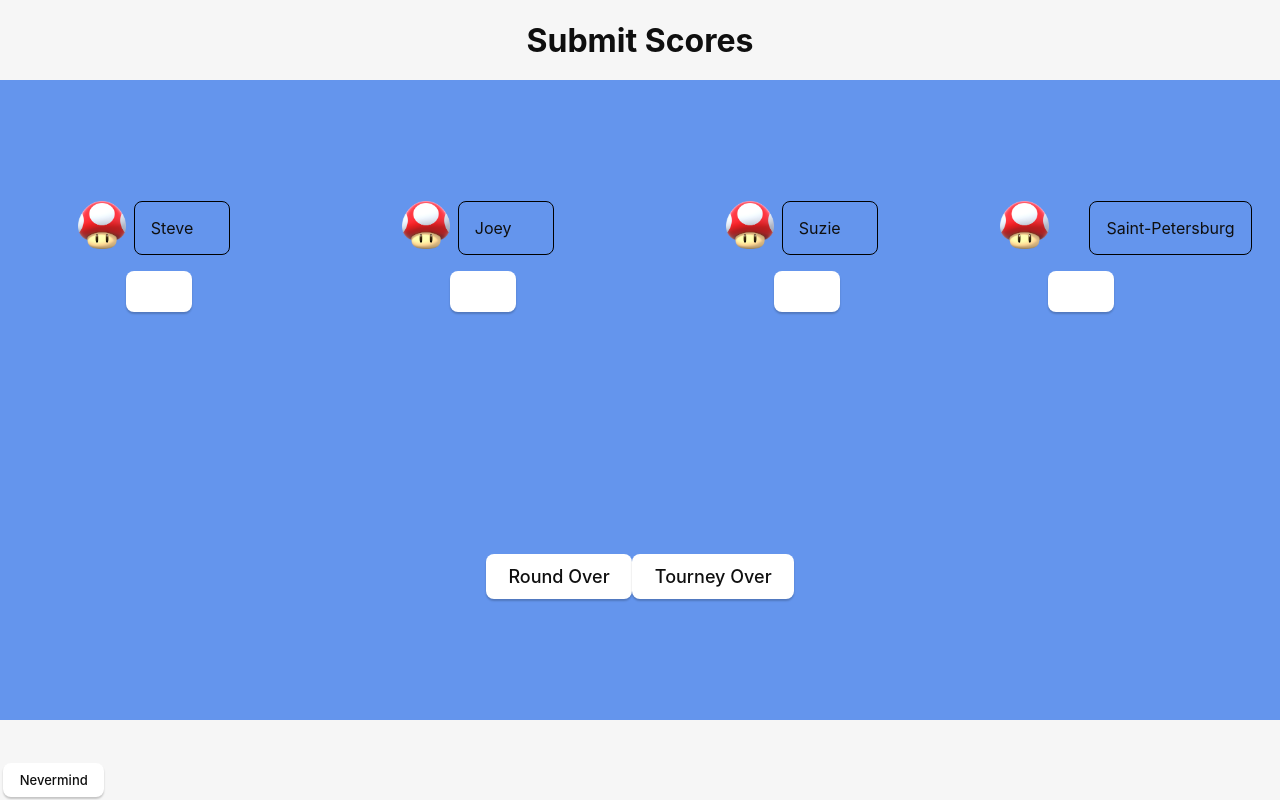
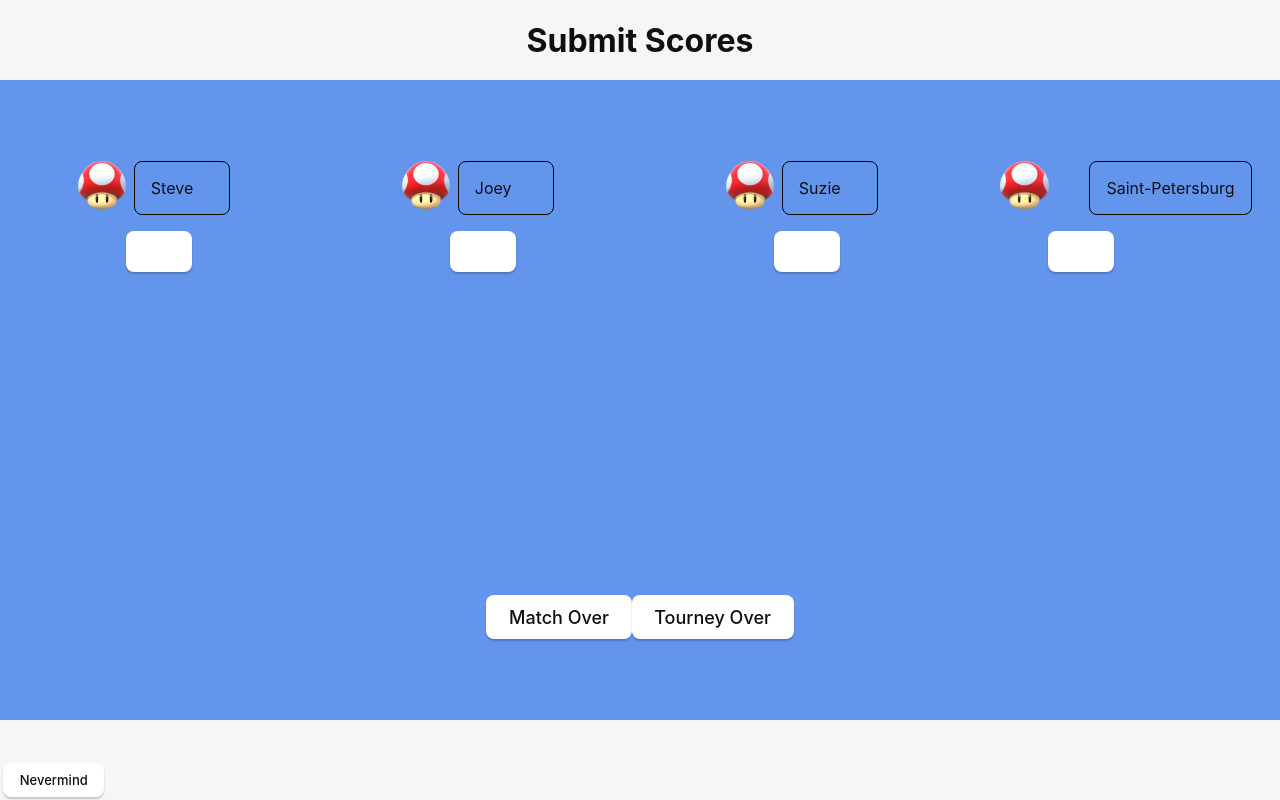
Before and after one commit to karakune/willy-wars, a React (Vite) app: page /SubmitScores in a window 1280 px wide. Built offline with nearby package versions, Linux system fonts and the light colour scheme.

Commit message:
Points and Willies get awarded to players after a match and leaderboard is sorted

```diff
--- a/src/Components/DongleBoard.tsx
+++ b/src/Components/DongleBoard.tsx
@@ -1,10 +1,10 @@
 import "./DongleBoard.css"
 import {Player} from "../Models/Player.tsx";
 
-function PlayerRow({player}: {player: Player}) {
+function PlayerRow({player, rank}: {player: Player, rank: number}) {
     return (
         <div className="leaderboard-row">
-            <label>{player.rank}</label>
+            <label>{rank}</label>
             <div className="leaderboard-row-player">
                 <div className="name-tag">
                     <label>{player.name ? player.name : "unnamed"}</label>
@@ -25,7 +25,7 @@ export default function DongleBoard({players}: {players: Player[]}) {
             </div>
             {/*Max 20*/}
             <div className="leaderboard-rows">
-                {players.map((p, i) => <PlayerRow key={i} player={p}/>)}
+                {players.map((p, i) => <PlayerRow key={i} player={p} rank={i+1}/>)}
                 {/*<PlayerRow player={new Player()}/>*/}
                 {/*<PlayerRow player={new Player()}/>*/}
                 {/*<PlayerRow player={new Player()}/>*/}
--- a/src/Models/Player.tsx
+++ b/src/Models/Player.tsx
@@ -2,10 +2,10 @@ import {Dispatch, SetStateAction} from "react";
 import mushroom from "../assets/Mushroom.webp";
 
 export class Player {
-    private _rank: number = 0;
     private _score: number = 0;
     public name: string = "";
     public avatar: string = mushroom;
+    public matchRank: number = 0;
 
     constructor(name?: string) {
         if (name != null) {
@@ -18,12 +18,6 @@ export class Player {
     }
     set score(value: number) {
         this._score = value;
-    }
-    get rank(): number {
-        return this._rank;
-    }
-    set rank(value: number) {
-        this._rank = value;
     }
 }
 
--- a/src/Pages/FinalResults.tsx
+++ b/src/Pages/FinalResults.tsx
@@ -50,7 +50,7 @@ export default function FinalResults(){
             let startRow = (2 + i).toString();
             rows.push(
                 <div key={i} className="leaderboard-column" style={{gridColumn: "1 / span 3", gridRowStart: startRow}}>
-                    <span style={{gridColumnStart: "1", gridRowStart: "1", display:"flex", justifyContent:"center", alignItems:"center"}}>{player.rank}</span>
+                    <span style={{gridColumnStart: "1", gridRowStart: "1", display:"flex", justifyContent:"center", alignItems:"center"}}>0</span>
                     <div style={{gridColumnStart: "2", gridRowStart: "1"}}>
                         <PlayerBadge player={player}/>
                     </div>
--- a/src/Pages/SubmitScores.css
+++ b/src/Pages/SubmitScores.css
@@ -41,3 +41,11 @@
 .name-tag-submit label {
     padding: 1em;
 }
+
+.error-messages {
+    grid-column-start: span 4;
+}
+
+.error-message {
+    color: red;
+}
--- a/src/Pages/SubmitScores.tsx
+++ b/src/Pages/SubmitScores.tsx
@@ -2,15 +2,8 @@ import "./SubmitScores.css"
 import {Link, useNavigate} from "react-router";
 import {Player} from "../Models/Player.tsx";
 import {useTourneyStore} from "../Stores/TourneyStore.tsx";
+import {useState} from "react";
 
-function PlayerEntry({player}: {player: Player}) {
-    return (
-        <div>
-            <PlayerBadge player={player}/>
-            <input className="submit-score-input" type="number" min="0" step="1"/>
-        </div>
-    )
-}
 
 function PlayerBadge({player}: {player: Player}) {
     return (
@@ -26,30 +19,47 @@ function PlayerBadge({player}: {player: Player}) {
 export default function SubmitScores(){
     const tourneyStore = useTourneyStore.getState();
     const navigate = useNavigate();
-    const roundOverPath = "/WilliesDistribution";
+    const matchOverPath = "/WilliesDistribution";
     const tourneyOverPath = "/FinalResults";
+    const [scores, setScores] = useState([0,0,0,0]);
+    const [rangeError, setRangeError] = useState(false);
+
+    function PlayerEntry({player, index}: {player: Player, index: number}) {
+        return (
+            <div>
+                <PlayerBadge player={player}/>
+                <input className="submit-score-input" type="number" min="0" max="4" step="1" onChange={(e) => {
+                    let updatedScores = scores;
+                    updatedScores[index] = Number(e.target.value);
+                    setScores(updatedScores);
+                }}/>
+            </div>
+        )
+    }
+
+    function displayErrorMessages() {
+        let errors = [];
+
+        if (rangeError) {
+            errors.push(<p className="error-message">All scores must be between 1 and 4</p>);
+        }
+
+        return (
+            <div className="error-messages">
+                {errors}
+            </div>
+        )
+    }
 
     function validateScores() : boolean {
-        // setMinPlayersError(false);
-        // setMissingNameError(false);
-        // setUniqueNamesError(false);
-        //
-        // if (players.length < 4) {
-        //     setMinPlayersError(true);
-        //     return false;
-        // }
-        //
-        // for (let player of players) {
-        //     if (!player.name) {
-        //         setMissingNameError(true);
-        //         return false;
-        //     }
-        // }
-        //
-        // if (new Set(players.map((p: Player) => p.name)).size !== players.length) {
-        //     setUniqueNamesError(true)
-        //     return false;
-        // }
+        setRangeError(false);
+
+        for (let score of scores) {
+            if (score < 1 || score > 4) {
+                setRangeError(true);
+                return false;
+            }
+        }
 
         return true;
     }
@@ -59,13 +69,20 @@ export default function SubmitScores(){
             return;
         }
 
+        let participants = tourneyStore.matchParticipants;
+        for (let i = 0; i < participants.length; i++) {
+            participants[i].matchRank = scores[i];
+        }
+
+        tourneyStore.addScores(participants);
+
         navigate(path);
     }
 
-    function DisplayContinueButton(isLastRound: boolean) {
+    function displayContinueButton(isLastRound: boolean) {
         if (!isLastRound) {
             return (
-                <button className="big-button" onClick={() => submitScores(roundOverPath)}>Round Over</button>
+                <button className="big-button" onClick={() => submitScores(matchOverPath)}>Match Over</button>
             );
         } else {
             return (
@@ -80,11 +97,12 @@ export default function SubmitScores(){
                 <h1>Submit Scores</h1>
             </div>
             <div className="main-content submit-scores">
-                {tourneyStore.matchParticipants.map((p, i) => <PlayerEntry key={i} player={p}/>)}
+                {tourneyStore.matchParticipants.map((p, i) => <PlayerEntry key={i} player={p} index={i}/>)}
+                {displayErrorMessages()}
                 <div className="over-buttons">
-                    {/*{DisplayContinueButton(tourneyStore.isLastRound())}*/}
-                    {DisplayContinueButton(false)}
-                    {DisplayContinueButton(true)}
+                    {/*{displayContinueButton(tourneyStore.isLastMatch())}*/}
+                    {displayContinueButton(false)}
+                    {displayContinueButton(true)}
                 </div>
             </div>
             <div className="footer lower-left">
--- a/src/Stores/TourneyStore.tsx
+++ b/src/Stores/TourneyStore.tsx
@@ -6,6 +6,7 @@ interface TourneyStore {
     players: Player[],
     games: Game[],
     currentRound: number,
+    currentMatch: number,
     matchParticipants: Player[],
     currentGame: Game,
 
@@ -13,7 +14,9 @@ interface TourneyStore {
     setGames: (games: Game[]) => void,
     startNewTourney: () => void,
 
-    proceedToNextRound: () => void,
+    addScores: (participants: Player[]) => void,
+    proceedToNextMatch: () => void,
+    isLastMatch: () => boolean
     isLastRound: () => boolean
 }
 
@@ -29,6 +32,7 @@ export const useTourneyStore = create<TourneyStore>()((set, get) => ({
     players: debugGetDefaultPlayers(),
     games: debugGetDefaultGames(),
     currentRound: 1,
+    currentMatch: 1,
     matchParticipants: debugGetDefaultPlayers(),
     currentGame: debugGetDefaultGames()[0],
 
@@ -46,21 +50,72 @@ export const useTourneyStore = create<TourneyStore>()((set, get) => ({
         set({
             currentGame: this.games[0],
             currentRound: 1,
+            currentMatch: 1,
             matchParticipants: this.players.slice(0, 4)
         });
     },
 
-    proceedToNextRound: function () {
+    addScores: function(participants: Player[]) {
+        let players = this.players;
+        let matchBonus = getMatchBonus();
+
+        console.log(participants);
+        for (let participant of participants) {
+            switch (participant.matchRank) {
+                case 1:
+                    participant.score += Math.round((4 + matchBonus) * 10) / 10;
+                    break;
+                case 2:
+                    participant.score += Math.round((3 + matchBonus) * 10) / 10;
+                    break;
+                case 3:
+                    participant.score += Math.round((2 + matchBonus) * 10) / 10;
+                    break;
+                case 4:
+                    participant.score += Math.round((1 + matchBonus) * 10) / 10;
+                    break;
+                default:
+                    console.error("Invalid ranking. Expected 1 to 4, got " + participant.matchRank);
+                    break;
+            }
+
+            players.map(player => {
+                if (player.name === participant.name) {
+                    player.score = participant.score;
+                }
+            });
+        }
+
+        // Sort players by score, descending
+        players.sort((a, b) => {
+            return b.score - a.score;
+        });
+
+        set({players: players});
+    },
+
+    proceedToNextMatch: function () {
         if (this.games.length == 0 || this.currentGame == null) {
             console.error("Tourney not active");
             return;
         }
 
-        if (this.currentRound == 2) {
-            pickNextGame();
-            set({currentRound: 1});
+        let players = this.players.map(p => {
+            p.matchRank = 0;
+            return p;
+        });
+
+        set({players: players});
+
+        if (this.currentMatch < 4) {
+            set({currentMatch: this.currentMatch + 1});
         } else {
-            set({currentRound: 2});
+            if (this.currentRound == 2) {
+                pickNextGame();
+                set({currentMatch: 1, currentRound: 1});
+            } else {
+                set({currentMatch: 1, currentRound: 2});
+            }
         }
 
         pickNextParticipants();
@@ -73,6 +128,15 @@ export const useTourneyStore = create<TourneyStore>()((set, get) => ({
         }
 
         return this.currentRound == 2 && this.currentGame === this.games[this.games.length - 1];
+    },
+
+    isLastMatch: function () : boolean {
+        if (this.games.length == 0 || this.currentGame == null) {
+            console.error("Tourney not active");
+            return false;
+        }
+
+        return this.currentMatch == 4 && this.isLastRound();
     }
 }));
 
@@ -93,6 +157,23 @@ const shufflePlayers = (players: Player[]) => {
     }
 }
 
+const getMatchBonus = () => {
+    let match = useTourneyStore.getState().currentMatch;
+    switch (match) {
+        case 1:
+            return 0.4;
+        case 2:
+            return 0.3;
+        case 3:
+            return 0.2;
+        case 4:
+            return 0.1;
+        default:
+            console.error("Invalid match number. Expected 1 to 4, got " + match);
+            return 0.0;
+    }
+}
+
 const pickNextGame = () => {
     let store = useTourneyStore.getState();
     let i = store.games.indexOf(store.currentGame);
```
Also changed, not shown: src/Pages/WilliesDistribution.tsx (+18 -2 lines).
